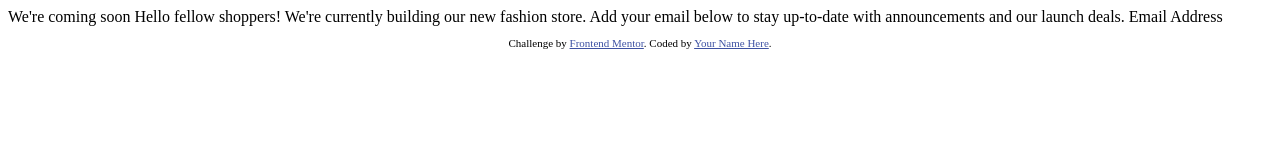
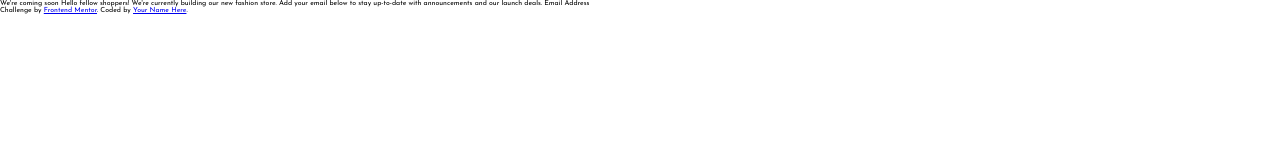
Before and after one commit to delroscol98/base-apparel, a website: page index.html in a window 1280 px wide. Drawn offline with Linux system fonts and the light colour scheme.

Commit message:
CSS modified

```diff
--- a/index.html
+++ b/index.html
@@ -1,32 +1,33 @@
 <!DOCTYPE html>
 <html lang="en">
   <head>
-  <meta charset="UTF-8">
-  <meta name="viewport" content="width=device-width, initial-scale=1.0"> <!-- displays site properly based on user's device -->
+    <meta charset="UTF-8" />
+    <meta name="viewport" content="width=device-width, initial-scale=1.0" />
+    <!-- displays site properly based on user's device -->
 
-  <link rel="icon" type="image/png" sizes="32x32" href="./images/favicon-32x32.png">
+    <link
+      rel="icon"
+      type="image/png"
+      sizes="32x32"
+      href="./images/favicon-32x32.png"
+    />
 
     <title>Frontend Mentor | Base Apparel coming soon page</title>
 
     <!-- Feel free to remove these styles or customise in your own stylesheet 👍 -->
-  <style>
-    .attribution { font-size: 11px; text-align: center; }
-    .attribution a { color: hsl(228, 45%, 44%); }
-  </style>
+    <link rel="stylesheet" href="./css/style.css" />
   </head>
   <body>
-
-  We're coming soon
-
-  Hello fellow shoppers! We're currently building our new fashion store.
-  Add your email below to stay up-to-date with announcements and our launch deals.
-
-  Email Address
+    We're coming soon Hello fellow shoppers! We're currently building our new
+    fashion store. Add your email below to stay up-to-date with announcements
+    and our launch deals. Email Address
 
     <footer>
       <p class="attribution">
-      Challenge by <a href="https://www.frontendmentor.io?ref=challenge" target="_blank">Frontend Mentor</a>.
-      Coded by <a href="#">Your Name Here</a>.
+        Challenge by
+        <a href="https://www.frontendmentor.io?ref=challenge" target="_blank"
+          >Frontend Mentor</a
+        >. Coded by <a href="#">Your Name Here</a>.
       </p>
     </footer>
   </body>
--- /dev/null
+++ b/sass/_base.scss
@@ -0,0 +1,15 @@
+*,
+*::before,
+*::after {
+  margin: 0;
+  padding: 0;
+  box-sizing: inherit;
+}
+
+html {
+  font-size: 43.75%; //16px * 43.75% = 7px
+}
+
+body {
+  box-sizing: border-box;
+}
--- /dev/null
+++ b/sass/_typography.scss
@@ -0,0 +1,6 @@
+@import url("https://fonts.googleapis.com/css2?family=Josefin+Sans:ital,wght@0,100..700;1,100..700&display=swap");
+
+body {
+  font-family: "Josefin Sans", sans-serif;
+  font-weight: 400;
+}
--- /dev/null
+++ b/sass/_variables.scss
@@ -0,0 +1,14 @@
+/////////////////////////////////////
+//BREAKPOINTS
+
+/////////////////////////////////////
+//ROOT VARIABLES
+:root {
+  --primary-desaturated-red: hsl(0, 36%, 70%);
+  --primary-soft-red: hsl(0, 93%, 68%);
+
+  --neutral-dark-grayish-red: hsl(0, 6%, 24%);
+
+  --linear-1: linear-gradient(135deg, hsl(0, 0%, 100%), hsl(0, 100%, 98%));
+  --linear-2: linear-gradient(135deg, hsl(0, 80%, 86%), hsl(0, 74%, 74%));
+}
--- /dev/null
+++ b/sass/main.scss
@@ -0,0 +1,3 @@
+@import "variables";
+@import "typography";
+@import "base";
```
Also changed, not shown: css/style.css (added). Lines whose indentation alone changed are shown as unchanged.
